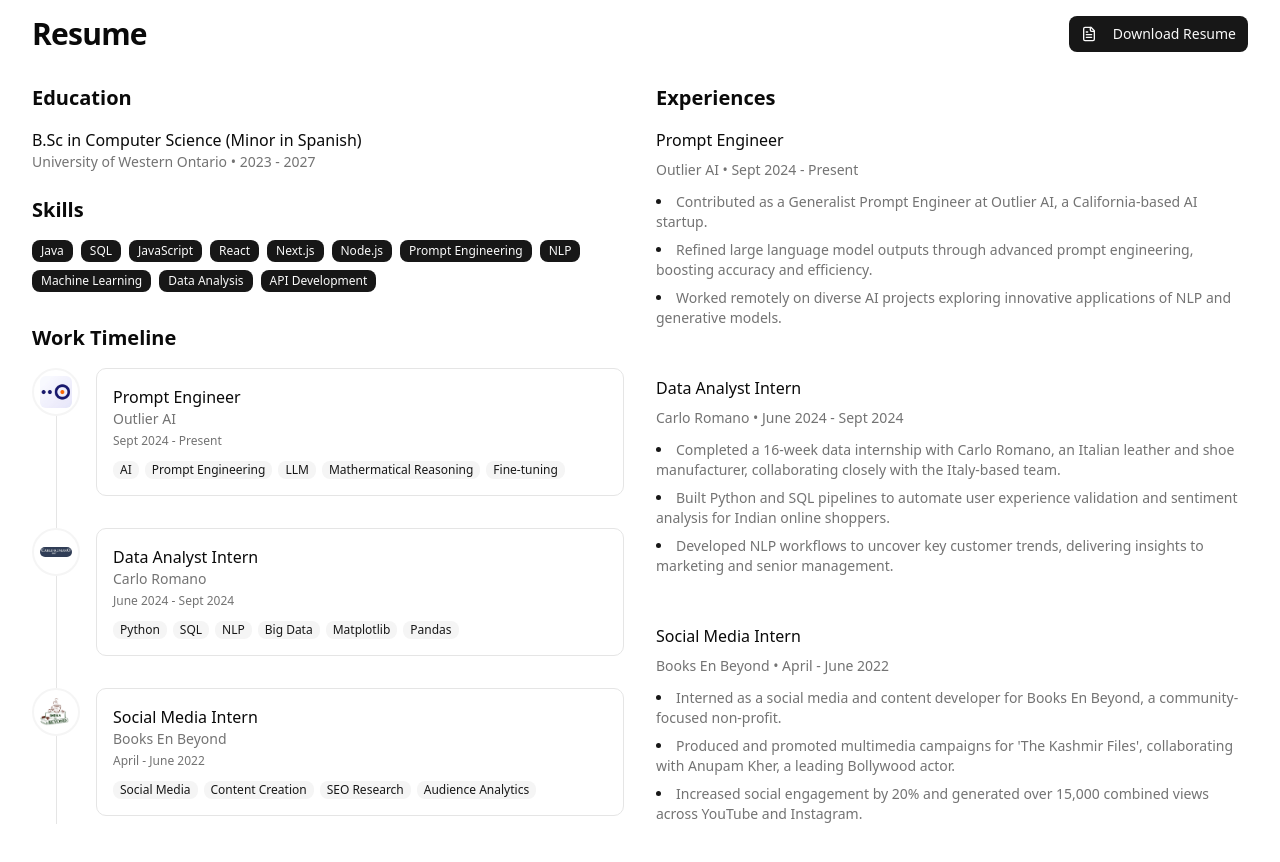
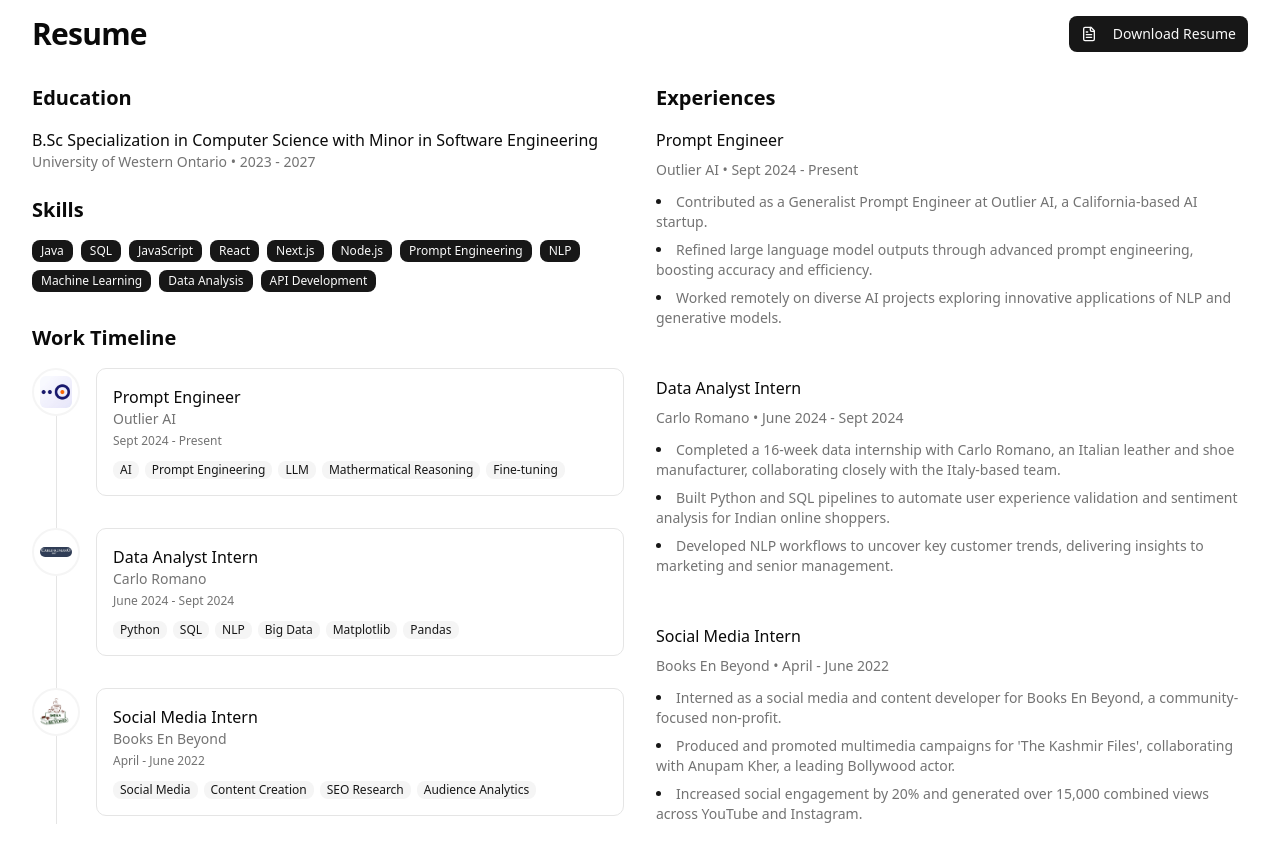
Before and after one commit to thejayanshbagga/personal-website, a Next.js app: page / in a window 1280 px wide. Shown: the part 1780-2642 px from the top of the page. Built offline with nearby package versions, Linux system fonts and the light colour scheme.

Commit message:
Update about section with SWE  minor info

```diff
--- a/app/page.tsx
+++ b/app/page.tsx
@@ -205,7 +205,7 @@
                 <h3 className="text-xl font-bold mb-4">Education</h3>
                 <div className="space-y-4">
                   <div>
-                    <h4 className="font-medium">B.Sc in Computer Science (Minor in Spanish)</h4>
+                    <h4 className="font-medium">B.Sc Specialization in Computer Science with Minor in Software Engineering</h4>
                     <p className="text-sm text-muted-foreground">
                       University of Western Ontario • 2023 - 2027
                     </p>
```
Also changed, not shown: 1 other file (tests, documents, lock files or other folders).
